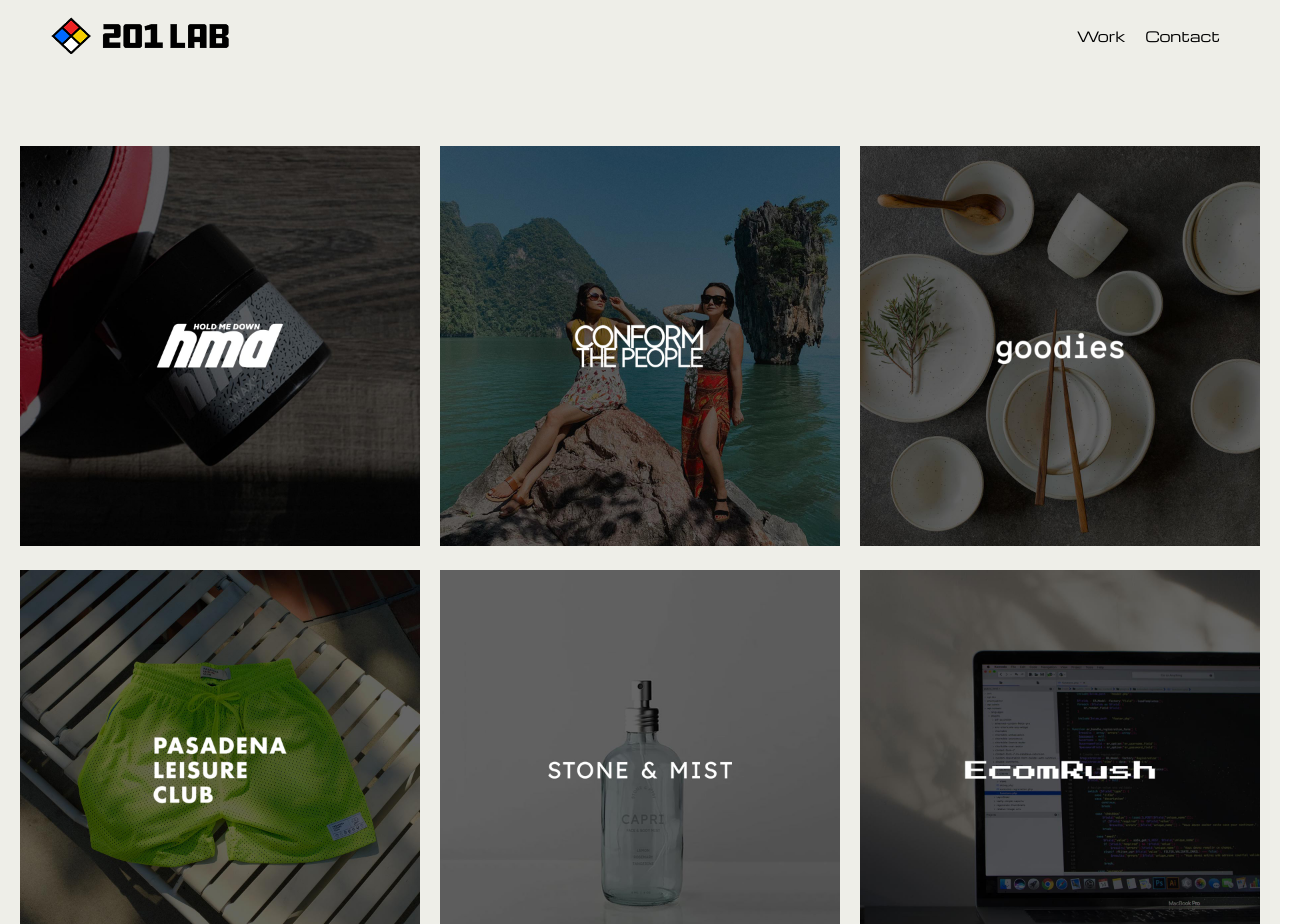
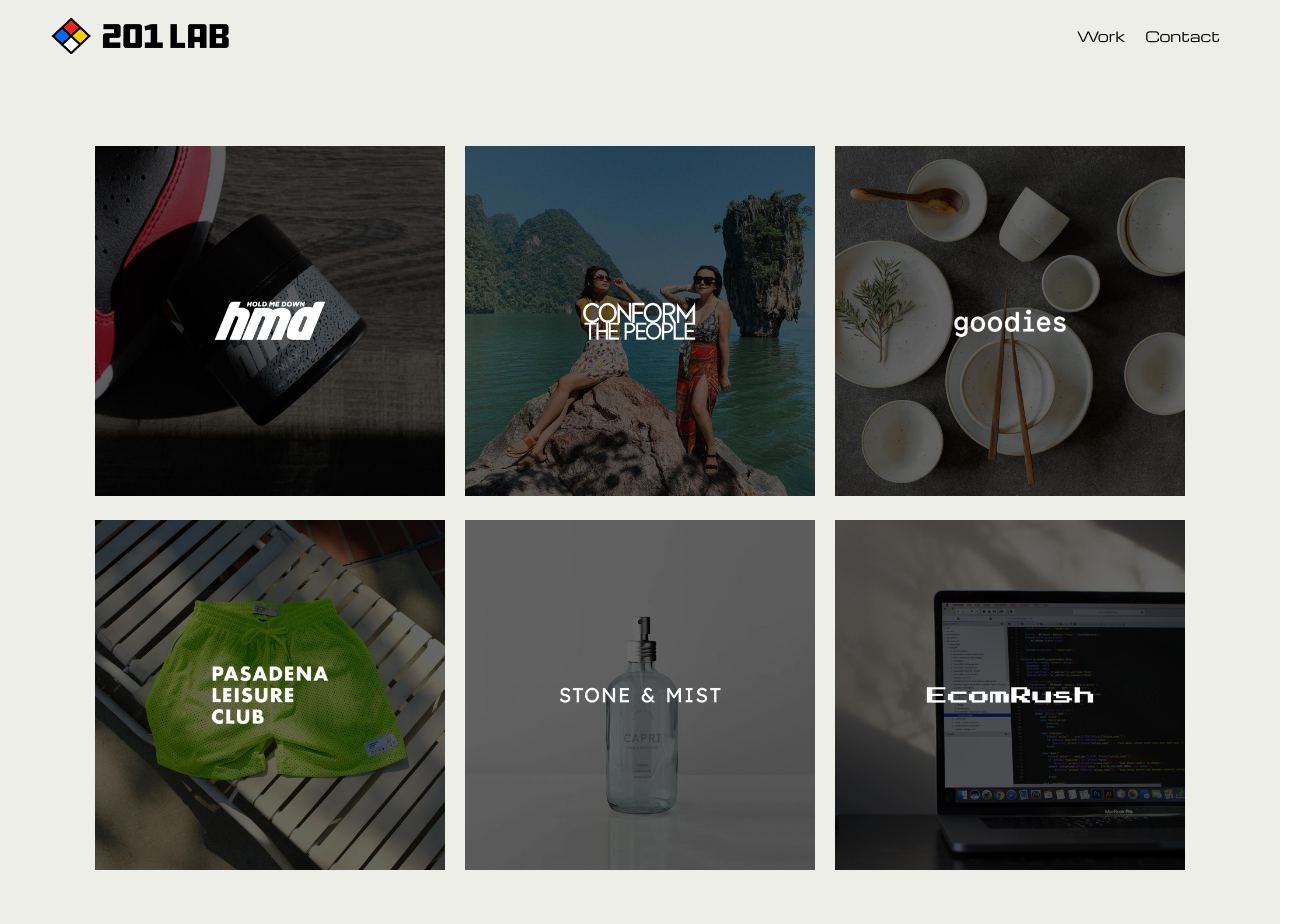
Before and after one commit to garrettbear/201lab-site, a Next.js app: page /work in a window 1280 px wide. Shown: the top 924 px of the page, 1302 px wide, since content can reach past the window. Built offline with nearby package versions, Linux system fonts and the light colour scheme.

Commit message:
minor fixes on /work/index.js and fixed other image sizing as well

```diff
--- a/pages/contact.js
+++ b/pages/contact.js
@@ -18,7 +18,7 @@
         <div className="contact-text">
           <h1>Contact</h1>
           <div className="contact-info">
-            <h3>garrett@201lab.com</h3>
+            <h3>contact@201lab.com</h3>
           </div>
         </div>
         <div>
--- a/pages/work/index.js
+++ b/pages/work/index.js
@@ -24,8 +24,8 @@
                 <a>
                   <img
                     alt="Hold Me Down"
-                    width="400"
-                    height="400"
+                    width="350"
+                    height="350"
                     src="/images/project-1.jpg"
                   />
                 </a>
@@ -36,8 +36,8 @@
                 <a>
                   <img
                     alt="Conform The People"
-                    width="400"
-                    height="400"
+                    width="350"
+                    height="350"
                     src="/images/project-2.jpg"
                   />
                 </a>
@@ -48,8 +48,8 @@
                 <a>
                   <img
                     alt="Goodies"
-                    width="400"
-                    height="400"
+                    width="350"
+                    height="350"
                     src="/images/project-3.jpg"
                   />
                 </a>
@@ -62,8 +62,8 @@
                 <a>
                   <img
                     alt="Pasadena Leisure Club"
-                    width="400"
-                    height="400"
+                    width="350"
+                    height="350"
                     src="/images/project-4.jpg"
                   />
                 </a>
@@ -74,8 +74,8 @@
                 <a>
                   <img
                     alt="Stone and Mist"
-                    width="400"
-                    height="400"
+                    width="350"
+                    height="350"
                     src="/images/project-5.jpg"
                   />
                 </a>
@@ -86,11 +86,10 @@
                 <a>
                   <img
                     alt="EcomRush"
-                    width="400"
-                    height="400"
+                    width="350"
+                    height="350"
                     src="/images/project-6.jpg"
                   />
-                  `
                 </a>
               </Link>
             </div>
--- a/styles/globals.css
+++ b/styles/globals.css
@@ -40,12 +40,6 @@
 
 
 /* this is for mobile */
-.navbar {
-  background-color: #eeeee8;
-  padding: 1px 50px;
-  display: flex;
-  justify-content: space-between;
-}
 
 h1 {
   font-size: 30px;
@@ -91,8 +85,8 @@
   position: relative;
 }
 .header-image {
-  width: 65em;
-  height: 38em;
+  width: 100%;
+  height: auto;
 }
 .header-text {
   color: white;
@@ -138,12 +132,11 @@
 .image-container {
   display: flex;
   flex-direction: column;
-  padding: 0 2em;
 }
 .image-link {
   position: absolute;
-  width: 400px;
-  height: 430px;
+  width: 100%;
+  height: auto;
 }
 
 .section-text {
@@ -404,8 +397,8 @@
   }
   .image-link {
     position: absolute;
-    width: 400px;
-    height: 430px;
+    width: 100%;
+    height: auto;
   }
 
   .section-small {
@@ -613,8 +606,8 @@
     position: relative;
   }
   .header-image {
-    width: 2000px;
-    height: 1200px;
+    width: 100%;
+    height: auto;
   }
   .header-text {
     color: white;
@@ -642,8 +635,9 @@
     margin-bottom: 1.5em;
   }
   .about-image {
-    width: 700px;
-    height: 800px;
+    width: 550px;
+    height: 650px;
+    margin-left: 2em;
   }
   .about-image:hover {
     cursor: pointer;
@@ -684,7 +678,7 @@
   }
 
   .section-small-title {
-    font-size: 50px;
+    font-size: 45px;
   }
   .section-small-text {
     font-size: 12px;
```
